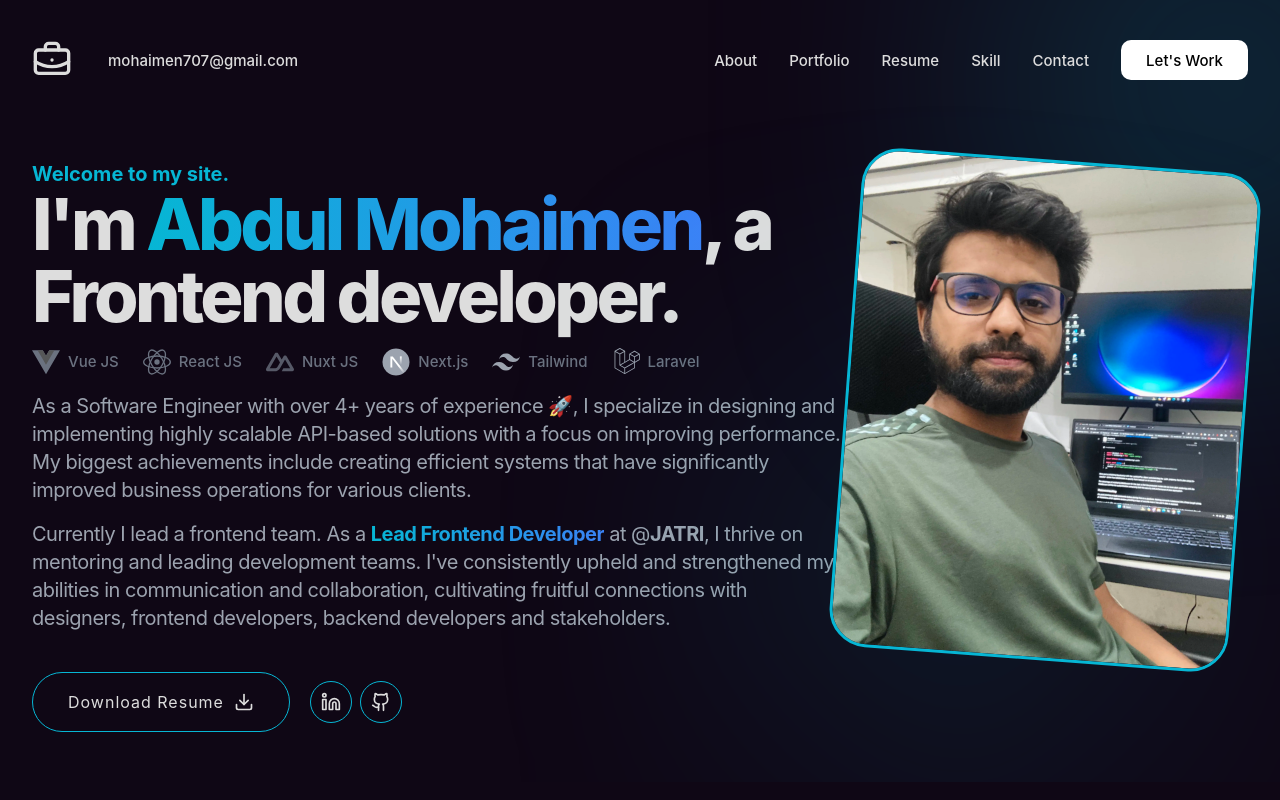
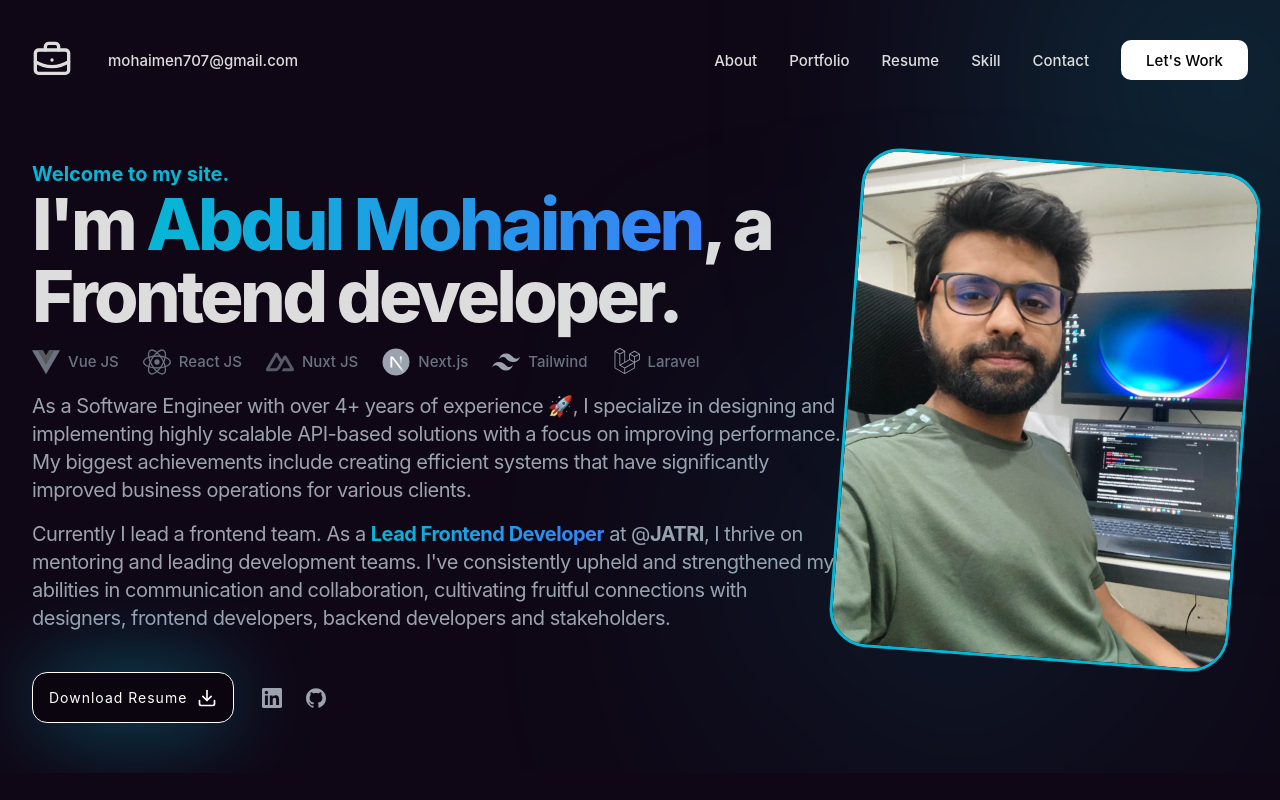
Before and after one commit to mohaimenkhalid/personal-portfolio-nuxt3, a Nuxt app: page / in a window 1280 px wide. Shown: the top 800 px of the page. Built offline with nearby package versions, Linux system fonts and the light colour scheme.

Commit message:
update resume download button

```diff
--- a/components/hero.vue
+++ b/components/hero.vue
@@ -119,11 +119,11 @@
               <Download class="h-5 w-5"/>
             </a>
             <div class="flex gap-x-2">
-              <a class="social-icon" href="">
-                <Linkedin class="h-5 w-5"/>
+              <a class="social-icon p-2 text-gray-400 hover:text-gray-500 d:text-gray-600 d:hover:text-gray-500" href="">
+                <svg stroke="currentColor" fill="currentColor" stroke-width="0" role="img" viewBox="0 0 24 24" class="h-5 w-5" height="1em" width="1em" xmlns="http://www.w3.org/2000/svg"><title></title><path d="M20.447 20.452h-3.554v-5.569c0-1.328-.027-3.037-1.852-3.037-1.853 0-2.136 1.445-2.136 2.939v5.667H9.351V9h3.414v1.561h.046c.477-.9 1.637-1.85 3.37-1.85 3.601 0 4.267 2.37 4.267 5.455v6.286zM5.337 7.433c-1.144 0-2.063-.926-2.063-2.065 0-1.138.92-2.063 2.063-2.063 1.14 0 2.064.925 2.064 2.063 0 1.139-.925 2.065-2.064 2.065zm1.782 13.019H3.555V9h3.564v11.452zM22.225 0H1.771C.792 0 0 .774 0 1.729v20.542C0 23.227.792 24 1.771 24h20.451C23.2 24 24 23.227 24 22.271V1.729C24 .774 23.2 0 22.222 0h.003z"></path></svg>
               </a>
-              <a class="social-icon" href="">
-                <Github class="h-5 w-5"/>
+              <a class="social-icon p-2 text-gray-400 hover:text-gray-500 d:text-gray-600 d:hover:text-gray-500" href="">
+                <svg stroke="currentColor" fill="currentColor" stroke-width="0" role="img" viewBox="0 0 24 24" class="h-5 w-5" height="1em" width="1em" xmlns="http://www.w3.org/2000/svg"><title></title><path d="M12 .297c-6.63 0-12 5.373-12 12 0 5.303 3.438 9.8 8.205 11.385.6.113.82-.258.82-.577 0-.285-.01-1.04-.015-2.04-3.338.724-4.042-1.61-4.042-1.61C4.422 18.07 3.633 17.7 3.633 17.7c-1.087-.744.084-.729.084-.729 1.205.084 1.838 1.236 1.838 1.236 1.07 1.835 2.809 1.305 3.495.998.108-.776.417-1.305.76-1.605-2.665-.3-5.466-1.332-5.466-5.93 0-1.31.465-2.38 1.235-3.22-.135-.303-.54-1.523.105-3.176 0 0 1.005-.322 3.3 1.23.96-.267 1.98-.399 3-.405 1.02.006 2.04.138 3 .405 2.28-1.552 3.285-1.23 3.285-1.23.645 1.653.24 2.873.12 3.176.765.84 1.23 1.91 1.23 3.22 0 4.61-2.805 5.625-5.475 5.92.42.36.81 1.096.81 2.22 0 1.606-.015 2.896-.015 3.286 0 .315.21.69.825.57C20.565 22.092 24 17.592 24 12.297c0-6.627-5.373-12-12-12"></path></svg>
               </a>
             </div>
           </div>
@@ -241,23 +241,22 @@
   justify-content: center;
   align-items: center;
   gap: 10px;
-  border: 1px solid var(--tj-theme-primary);
-  padding: 17px 35px;
-  border-radius: 50px;
+  border: 1px solid var(--tj-white);
+  padding: 14px 16px;
+  border-radius: 15px;
   letter-spacing: 1px;
-  font-size: 16px;
+  font-size: 14px;
   transition: .5s;
+  background-color: #00000052;
+  color: white;
+  -webkit-box-shadow: 0px 0px 91px -12px var(--tj-theme-primary);
+  -moz-box-shadow: 0px 0px 91px -12px var(--tj-theme-primary);
+  box-shadow: 0px 0px 91px -12px var(--tj-theme-primary);
 }
 
 .btn-download:hover {
-  background-color: var(--tj-theme-primary);
-  -webkit-box-shadow: 0px 0px 91px 0px var(--tj-theme-primary);
-  -moz-box-shadow: 0px 0px 91px 0px var(--tj-theme-primary);
-  box-shadow: 0px 0px 91px 0px var(--tj-theme-primary);
-}
-
-.social-icon:hover {
-  background-color: var(--tj-theme-primary);
+  background-color: var(--tj-white);
+  color: black;
   -webkit-box-shadow: 0px 0px 91px 0px var(--tj-theme-primary);
   -moz-box-shadow: 0px 0px 91px 0px var(--tj-theme-primary);
   box-shadow: 0px 0px 91px 0px var(--tj-theme-primary);
```
Also changed, not shown: assets/css/tailwind.css.
